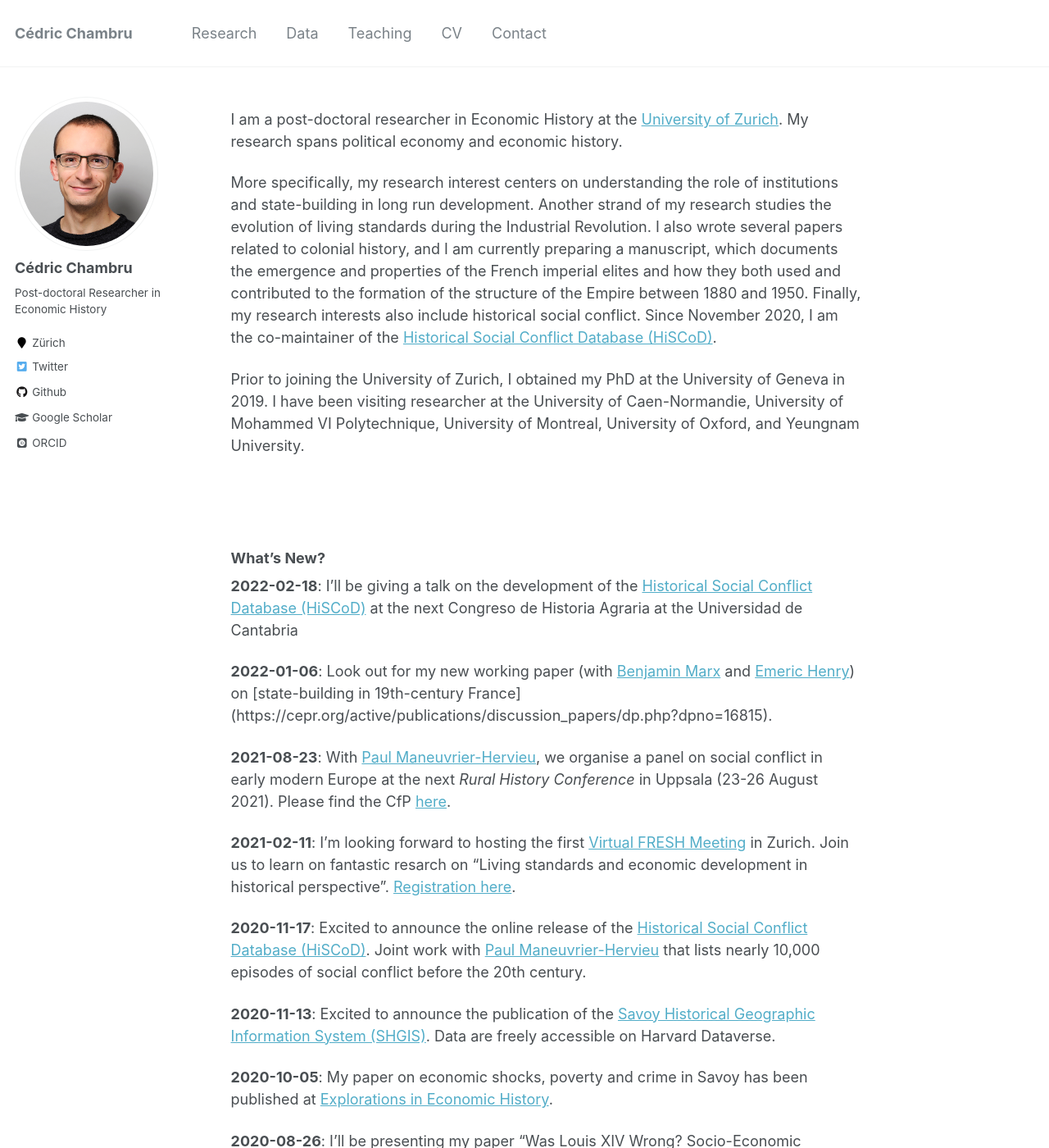
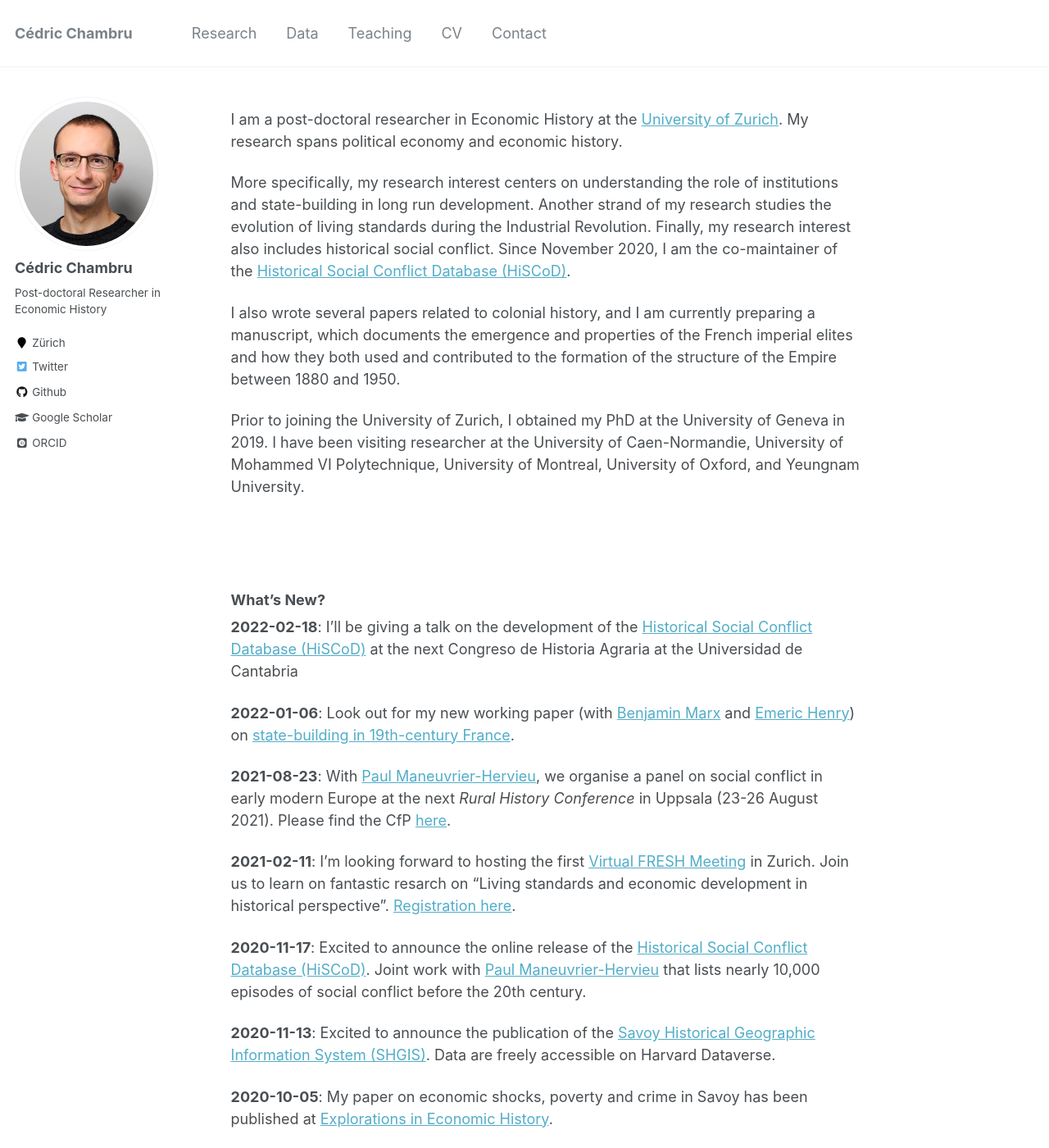
Before and after one commit to CedricChambru/CedricChambru.github.io, a Jekyll site: the page built from _pages/about.md, in a window 1280 px wide and 1400 px high. Shown: the whole window at 82% size. Built offline with Jekyll 4.4.1, drawn with Linux system fonts in a browser that asks for light colours; some web fonts are replaced.

Commit message:
Update about.md

```diff
--- a/_pages/about.md
+++ b/_pages/about.md
@@ -10,7 +10,9 @@ redirect_from:
 
 I am a post-doctoral researcher in Economic History at the [University of Zurich](https://www.econ.uzh.ch/en/people/researchers/chambru.html). My research spans political economy and economic history.
 
-More specifically, my research interest centers on understanding the role of institutions and state-building in long run development. Another strand of my research studies the evolution of living standards during the Industrial Revolution. I also wrote several papers related to colonial history, and I am currently preparing a manuscript, which documents the emergence and properties of the French imperial elites and how they both used and contributed to the formation of the structure of the Empire between 1880 and 1950. Finally, my research interests also include historical social conflict. Since November 2020, I am the co-maintainer of the [Historical Social Conflict Database (HiSCoD)](https://www.unicaen.fr/hiscod/?locale=en).
+More specifically, my research interest centers on understanding the role of institutions and state-building in long run development. Another strand of my research studies the evolution of living standards during the Industrial Revolution. Finally, my research interest also includes historical social conflict. Since November 2020, I am the co-maintainer of the [Historical Social Conflict Database (HiSCoD)](https://www.unicaen.fr/hiscod/?locale=en).
+
+I also wrote several papers related to colonial history, and I am currently preparing a manuscript, which documents the emergence and properties of the French imperial elites and how they both used and contributed to the formation of the structure of the Empire between 1880 and 1950.
 
 Prior to joining the University of Zurich, I obtained my PhD at the University of Geneva in 2019. I have been visiting researcher at the University of Caen-Normandie, University of Mohammed VI Polytechnique, University of Montreal, University of Oxford, and Yeungnam University.
 
@@ -21,7 +23,7 @@ Prior to joining the University of Zurich, I obtained my PhD at the University o
 
 **2022-02-18**: I'll be giving a talk on the development of the [Historical Social Conflict Database (HiSCoD)](https://www.unicaen.fr/hiscod/?locale=en) at the next Congreso de Historia Agraria at the Universidad de Cantabria
 
-**2022-01-06**: Look out for my new working paper (with [Benjamin Marx](https://sites.google.com/view/bmarx) and [Emeric Henry](https://sites.google.com/site/emericmlhenry)) on [state-building in 19th-century France] (https://cepr.org/active/publications/discussion_papers/dp.php?dpno=16815).
+**2022-01-06**: Look out for my new working paper (with [Benjamin Marx](https://sites.google.com/view/bmarx) and [Emeric Henry](https://sites.google.com/site/emericmlhenry)) on [state-building in 19th-century France](https://cepr.org/active/publications/discussion_papers/dp.php?dpno=16815).
 
 **2021-08-23**: With [Paul Maneuvrier-Hervieu](https://paulmaneuvrierhervieu.github.io/), we organise a panel on social conflict in early modern Europe at the next *Rural History Conference* in Uppsala (23-26 August 2021). Please find the CfP [here](https://cedricchambru.github.io/files/eurho_2021_cfp.pdf).
 
```
